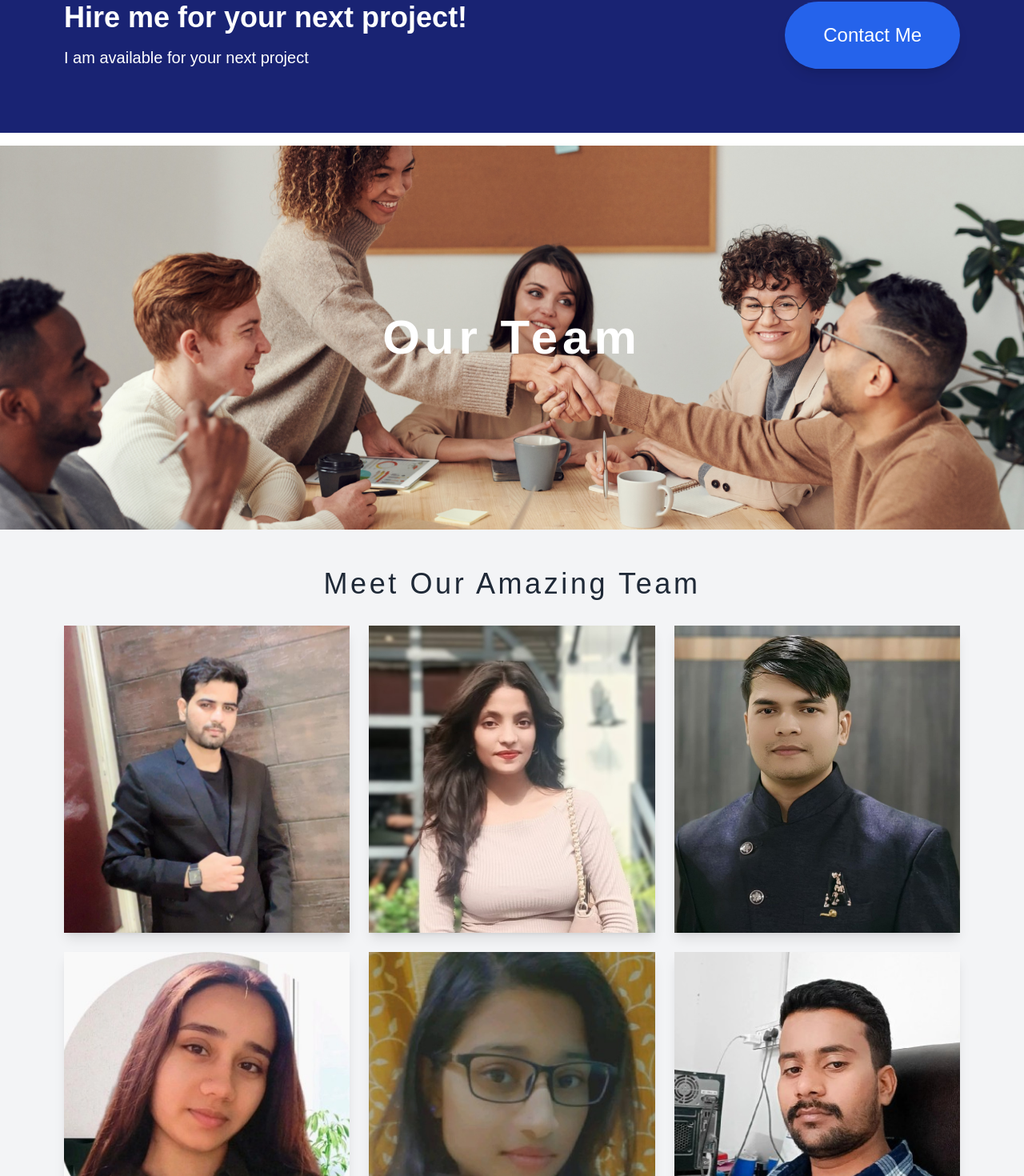
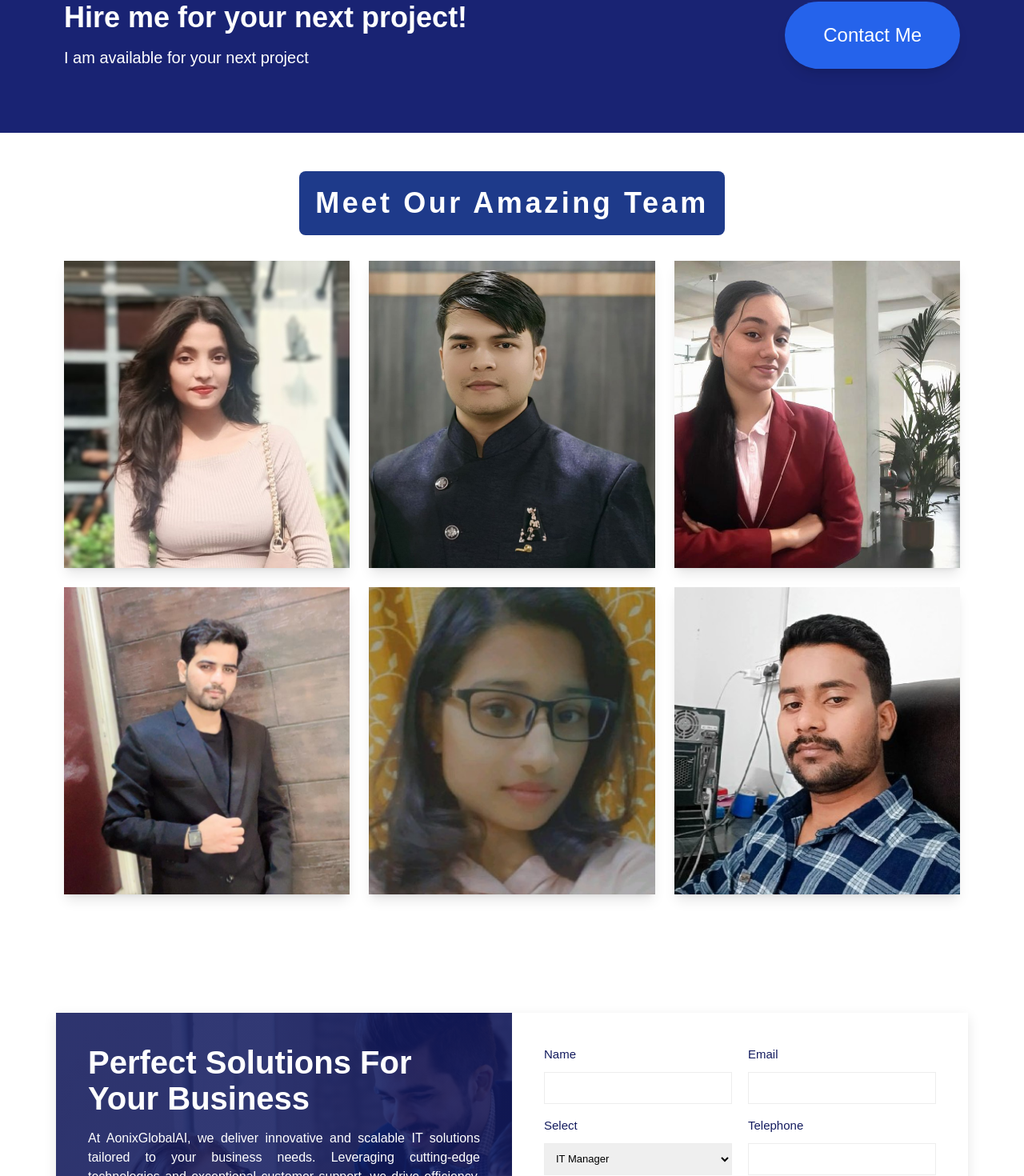
Before and after one commit to aOnixglobalai99/aonixglobalai-portfolio, a Next.js app: page /Home in a window 1280 px wide. Shown: the part 7776-9246 px from the top of the page at 80% size. Built offline with nearby package versions, Linux system fonts and the light colour scheme.

Commit message:
our team section updated

```diff
--- a/src/app/components/OurTeam.tsx
+++ b/src/app/components/OurTeam.tsx
@@ -28,13 +28,6 @@ import Riya from '../assets/images/Riya_Rana.jpg';
 // Team Members Data
 const teamMembers = [
   {
-    name: 'Dilras Hussain',
-    role: 'Nodejs backend developer',
-    image: Dilrus,
-    // twitter: '',
-    linkedin: 'https://linkedin.com/in/dilras-hussain-330474207',
-  },
-  {
     name: 'Neha Singh',
     role: 'MERN Developer',
     image: neha,
@@ -54,6 +47,13 @@ const teamMembers = [
     image: Riya,
     // twitter: '',
     linkedin: 'https://www.linkedin.com/in/riyaranadseu/',
+  },
+  {
+    name: 'Dilras Hussain',
+    role: 'Nodejs backend developer',
+    image: Dilrus,
+    // twitter: '',
+    linkedin: 'https://linkedin.com/in/dilras-hussain-330474207',
   },
   {
     name: 'Jeba Shertate',
@@ -103,19 +103,19 @@ const OurTeam = () => {
   return (
     <>
       {/* Hero Section */}
-      <section className="relative mt-4">
+      {/* <section className="relative mt-4">
         <Image src={team} alt="Our Team" className="w-full" />
         <div className="absolute inset-0 flex items-center justify-center group">
           <h1 className="text-white tracking-widest text-6xl font-bold transition-transform duration-800 hover:cursor-pointer hover:scale-110">
             Our Team
           </h1>
         </div>
-      </section>
+      </section> */}
 
       {/* Team Section */}
-      <section className="py-12 bg-gray-100">
+      <section className="py-12 bg-white">
         <div className="max-w-6xl mx-auto text-center">
-          <h2 className="text-4xl font-medium tracking-widest text-gray-800 mb-8">
+          <h2 className="text-4xl font-bold tracking-widest text-white mb-8 bg-blue-900 inline-block p-[20px] rounded-lg">
             Meet Our Amazing Team
           </h2>
           <div className="grid grid-cols-1 sm:grid-cols-2 md:grid-cols-3 gap-6 px-4">
@@ -161,7 +161,7 @@ const OurTeam = () => {
       </section>
 
       {/* Transparent Section with Background Image Effect */}
-      <section
+      {/* <section
         className="h-screen relative py-12 bg-transparent text-center"
         style={{
           backgroundImage: `url(${laptop.src})`,
@@ -180,7 +180,7 @@ const OurTeam = () => {
             connected and follow us for more updates!
           </p>
         </div>
-      </section>
+      </section> */}
 
       {/* Expertise Section */}
       {/* <section className="py-20 bg-gray-50 text-center">
```
Also changed, not shown: src/app/assets/images/Riya_Rana.jpg.
